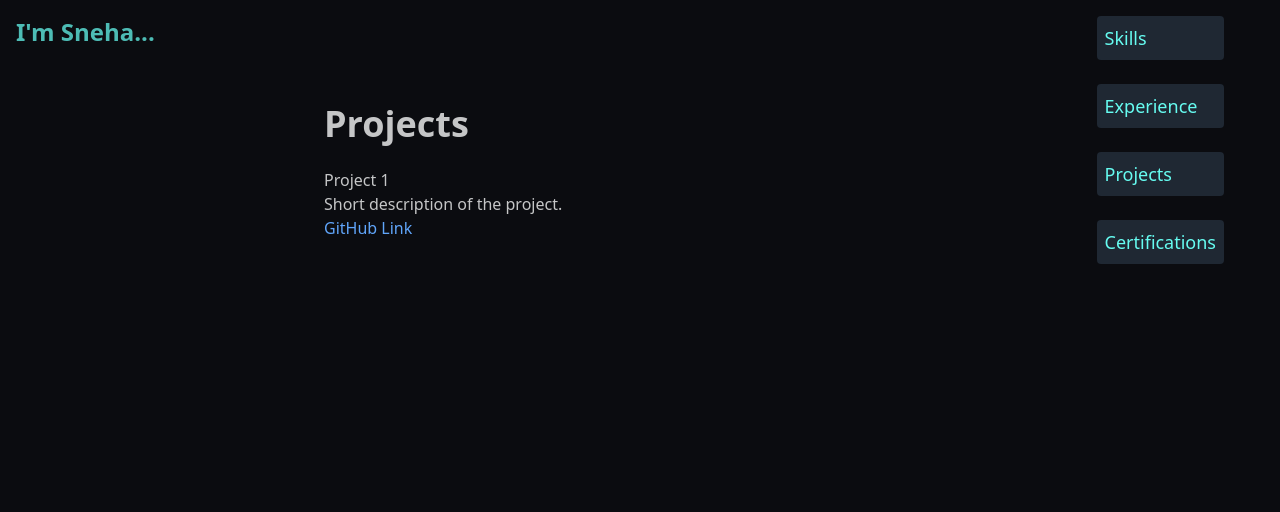
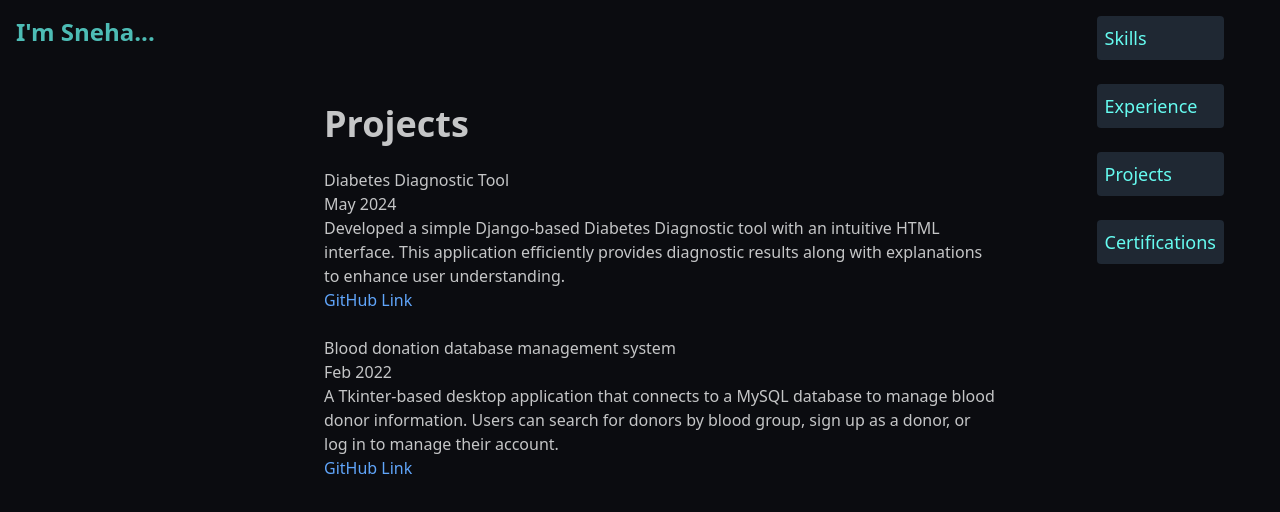
Before and after one commit to snehapm04/demo-port, a Next.js app: page /projects in a window 1280 px wide. Shown: the top 512 px of the page. Built offline with nearby package versions, Linux system fonts and the light colour scheme.

Commit message:
Update page.tsx

```diff
--- a/app/projects/page.tsx
+++ b/app/projects/page.tsx
@@ -3,10 +3,17 @@ export default function ProjectsPage() {
       <div className="space-y-6 max-w-2xl mx-auto">
         <h1 className="text-4xl font-bold">Projects</h1>
         <div>
-          <h2>Project 1</h2>
-          <p>Short description of the project.</p>
-          <a href="https://github.com/username/project1" target="_blank" className="text-blue-400">GitHub Link</a>
+          <h2>Diabetes Diagnostic Tool</h2>
+          <h3>   May 2024</h3>
+          <p>Developed a simple Django-based Diabetes Diagnostic tool with an intuitive HTML interface. This application efficiently provides diagnostic results along with explanations to enhance user understanding.</p>
+          <a href="https://github.com/snehapm04/diabetes-pred" target="_blank" className="text-blue-400">GitHub Link</a>
         </div>
+        <div>
+        <h3>Blood donation database management system</h3>
+        <p>   Feb 2022</p>
+        <p>A Tkinter-based desktop application that connects to a MySQL database to manage blood donor information. Users can search for donors by blood group, sign up as a donor, or log in to manage their account.</p>
+        <a href="https://github.com/snehapm04/Blood-donation-mgt-system" target="_blank" className="text-blue-400">GitHub Link</a>
+      </div>
       </div>
     );
   }
```
